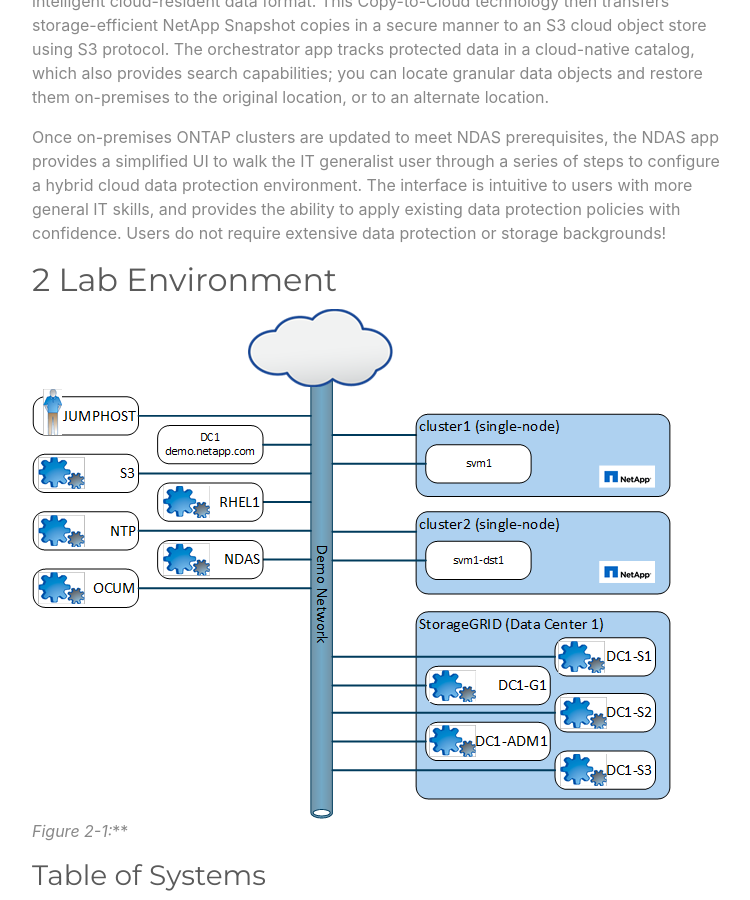
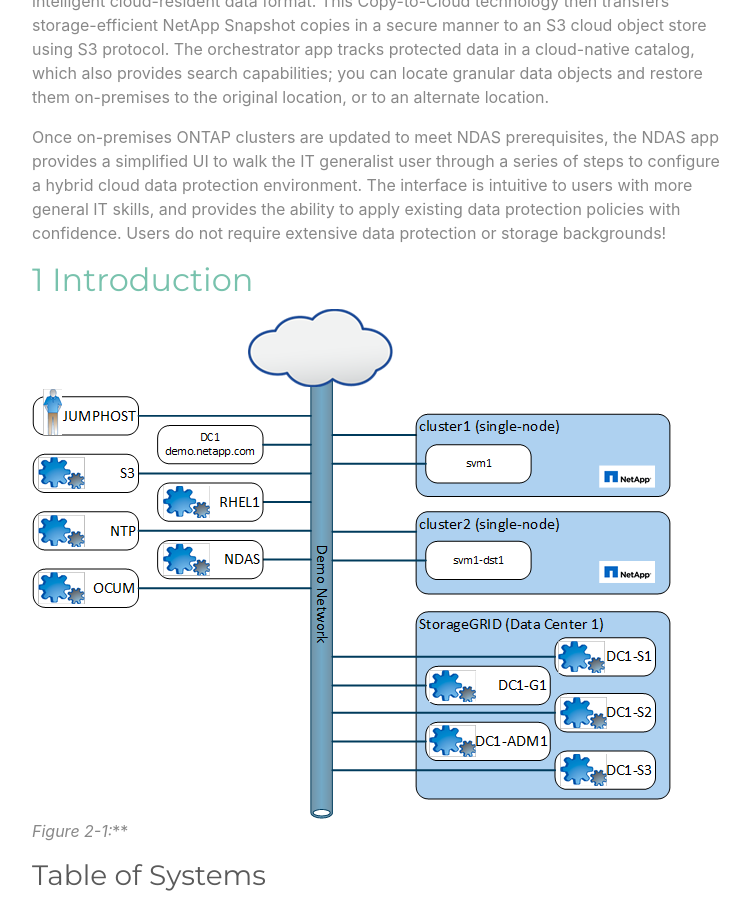
Before and after one commit to balexhowe/balexhowe.github.io, a Jekyll site: the page built from index.md, in a window 1280 px wide and 900 px high, scrolled down 521 px. Shown: the whole window, without its empty margins (263-1013 px from the left). Built offline with Jekyll 4.4.1, drawn with Linux system fonts in a browser that asks for light colours.

Commit message:
updates to index.md

```diff
--- a/index.md
+++ b/index.md
@@ -3,7 +3,7 @@
 title: Implementing Backup and Restore with NetApp Data Availability Services
 ---
 
-## 1 Introduction
+## [1 Introduction](#1-introduction)
 
 NetApp Data Availability Services (NDAS) provides simplified orchestration of data management workflows for the hybrid cloud, allowing you to rapidly transform your secondary data into value-generating assets. Deployed as a cloud-based app, NDAS creates and manages data protection workflows from ONTAP source and target storage systems (that correspond to the SnapMirror primary and secondary systems), and replicates copies to the cloud using an intelligent format.
 
@@ -11,7 +11,7 @@
 
 Once on-premises ONTAP clusters are updated to meet NDAS prerequisites, the NDAS app provides a simplified UI to walk the IT generalist user through a series of steps to configure a hybrid cloud data protection environment. The interface is intuitive to users with more general IT skills, and provides the ability to apply existing data protection policies with confidence. Users do not require extensive data protection or storage backgrounds!
 
-## 2 Lab Environment
+## [1 Introduction](#1-introduction)
 
 ![alt text](https://balexhowe.github.io/images/en_SL10547.png "Lab Environment")
 _Figure 2-1:_**
```
Also changed, not shown: 1 other file.
